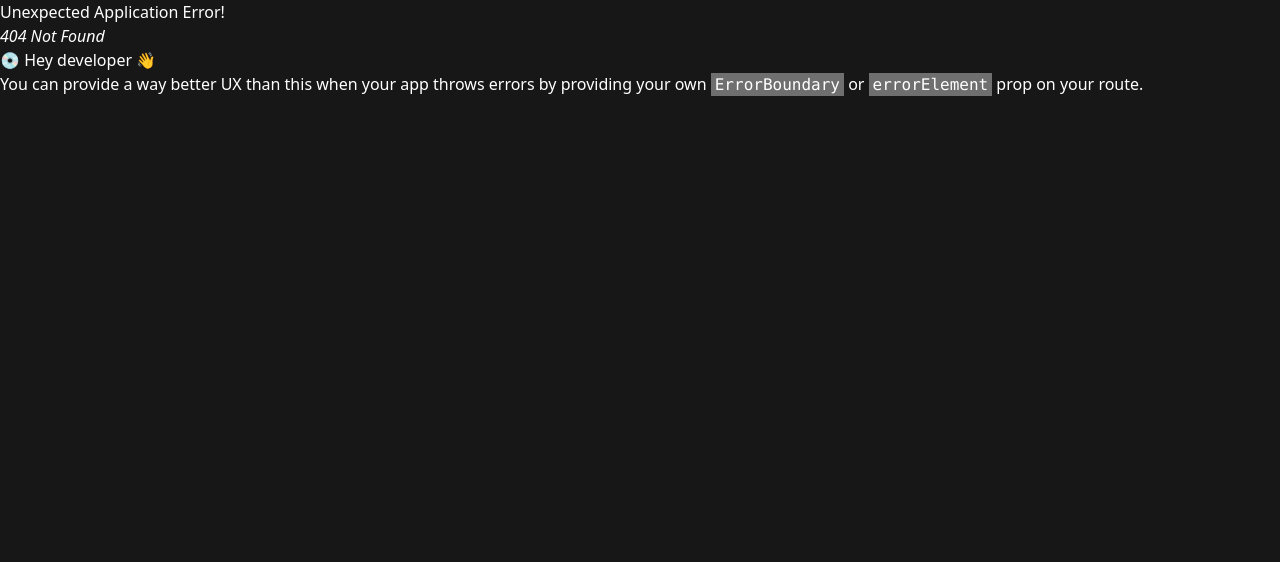
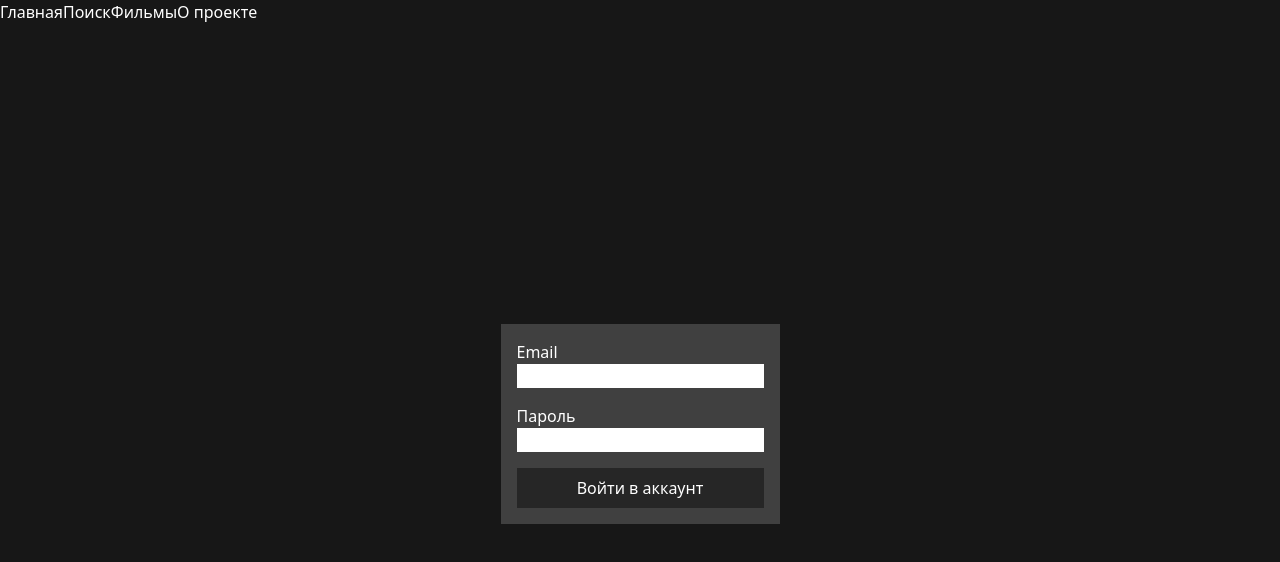
Before and after one commit to nesa402610/group__kinopoisk, a React (Create React App) app: page /signin in a window 1280 px wide. Before the commit this address had no page. Shown: the top 562 px of the page. Built offline with nearby package versions, Linux system fonts and the light colour scheme.

Commit message:
Вход и регистрация

```diff
--- a/src/pages/router.jsx
+++ b/src/pages/router.jsx
@@ -1,11 +1,16 @@
 import {createBrowserRouter, createRoutesFromElements, Route,} from "react-router-dom";
 import {HomePage} from "./homePage";
 import {App} from "../App";
+import {SingIn} from "./singIn";
+import {SingUp} from "./singUp";
 
 export const router = createBrowserRouter(
   createRoutesFromElements(
     <Route path={'/'} element={<App/>}>
-      <Route path={'films'} index element={<HomePage/>}/>
+      <Route path={'films'} element={<HomePage/>}/>
+      <Route path={'films'} element={<HomePage/>}/>
+      <Route path={'signin'} element={<SingIn/>}/>
+      <Route path={'signup'} element={<SingUp/>}/>
     </Route>
   )
 );
--- /dev/null
+++ b/src/pages/singIn.jsx
@@ -0,0 +1,32 @@
+import {useState} from "react";
+import axios from "axios";
+
+export function SingIn() {
+  const [password, setPassword] = useState('');
+  const [name, setName] = useState('');
+
+  const singInHandler = (e) => {
+    e.preventDefault();
+    axios.post('https://kinopoisk.na4u.ru/api/auth', {name, password}, )
+      .then(r => console.log(r));
+  };
+  return (
+    <div className={'flex justify-center h-screen items-center'}>
+      <form action="" className={'flex flex-col bg-neutral-700 p-4 gap-4'}>
+        <div className={'flex flex-col'}>
+          <span>Email</span>
+          <input type="text" className={'text-black px-2'} value={name} onChange={(e) => setName(e.target.value)}/>
+        </div>
+        <div className={'flex flex-col'}>
+          <span>Пароль</span>
+          <input type="text"
+                 className={'text-black px-2'}
+                 value={password}
+                 onChange={(e) => setPassword(e.target.value)}/>
+        </div>
+        <button onClick={e => singInHandler(e)} className={'bg-neutral-800 p-2'} type={"submit"}>Войти в аккаунт
+        </button>
+      </form>
+    </div>
+  );
+}
--- /dev/null
+++ b/src/pages/singUp.jsx
@@ -0,0 +1,31 @@
+import {useState} from "react";
+import axios from "axios";
+
+export function SingUp() {
+  const [password, setPassword] = useState('');
+  const [name, setName] = useState('');
+
+  const singUnHandler = (e) => {
+    e.preventDefault();
+    axios.post('https://kinopoisk.na4u.ru/api/user', {name, password});
+  };
+  return (
+    <div className={'flex justify-center h-screen items-center'}>
+      <form action="" className={'flex flex-col bg-neutral-700 p-4 gap-4'}>
+        <div className={'flex flex-col'}>
+          <span>Email</span>
+          <input type="text" className={'text-black px-2'} value={name} onChange={(e) => setName(e.target.value)}/>
+        </div>
+        <div className={'flex flex-col'}>
+          <span>Пароль</span>
+          <input type="text"
+                 className={'text-black px-2'}
+                 value={password}
+                 onChange={(e) => setPassword(e.target.value)}/>
+        </div>
+        <button onClick={e => singUnHandler(e)} className={'bg-neutral-800 p-2'} type={"submit"}>Создать аккаунт
+        </button>
+      </form>
+    </div>
+  );
+}
```
